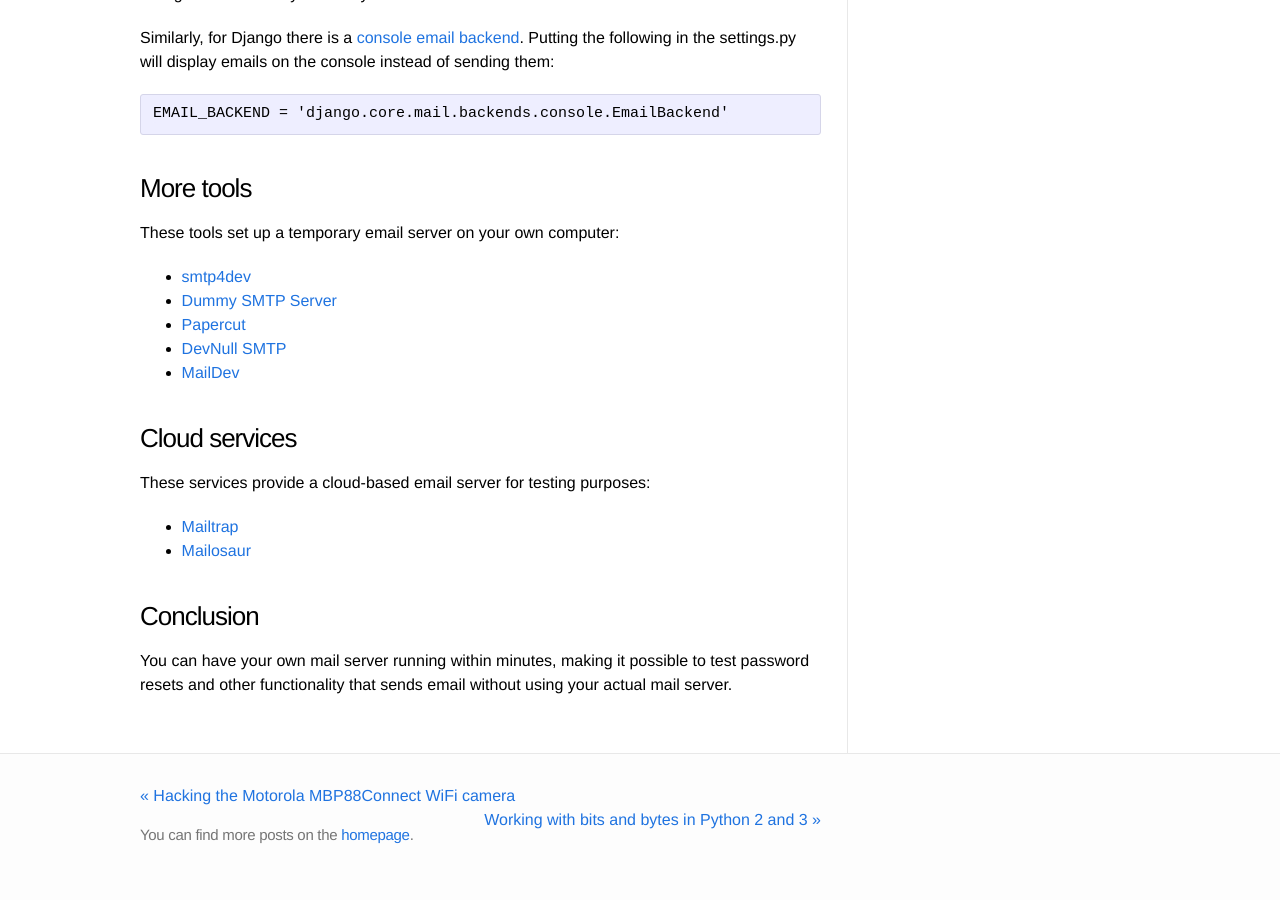
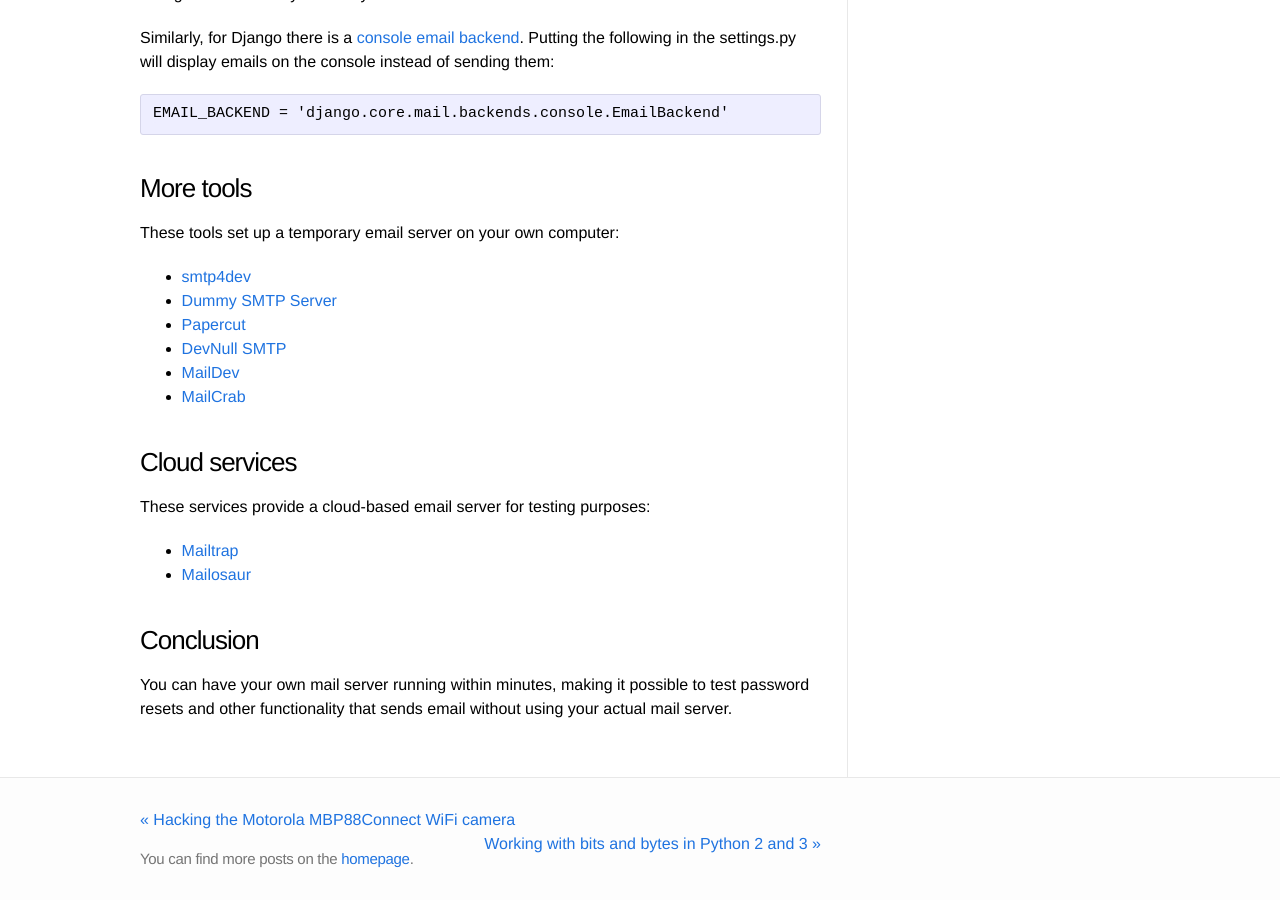
Before and after one commit to Sjord/Sjord.github.io, a Jekyll site: the page built from _posts/2019-01-07-quickly-set-up-a-test-mail-server.md, in a window 1280 px wide and 900 px high, scrolled down 2056 px. Built offline with Jekyll 4.4.1, drawn with Linux system fonts in a browser that asks for light colours; before the commit the page ends 2932 px from its top, so only the background shows below that.

Commit message:
Add MailCrab, update some links

```diff
--- a/_posts/2019-01-07-quickly-set-up-a-test-mail-server.md
+++ b/_posts/2019-01-07-quickly-set-up-a-test-mail-server.md
@@ -60,9 +60,10 @@
 
 * [smtp4dev](https://github.com/rnwood/smtp4dev)
 * [Dummy SMTP Server](https://github.com/enbiso/dummy-smtp-server)
-* [Papercut](https://github.com/ChangemakerStudios/Papercut)
+* [Papercut](https://github.com/ChangemakerStudios/Papercut-SMTP)
 * [DevNull SMTP](http://www.aboutmyip.com/AboutMyXApp/DevNullSmtp.jsp)
-* [MailDev](https://danfarrelly.nyc/MailDev/)
+* [MailDev](https://maildev.github.io/maildev/)
+* [MailCrab](https://tweedegolf.nl/en/blog/86/introducing-mailcrab)
 
 ### Cloud services
 
```
